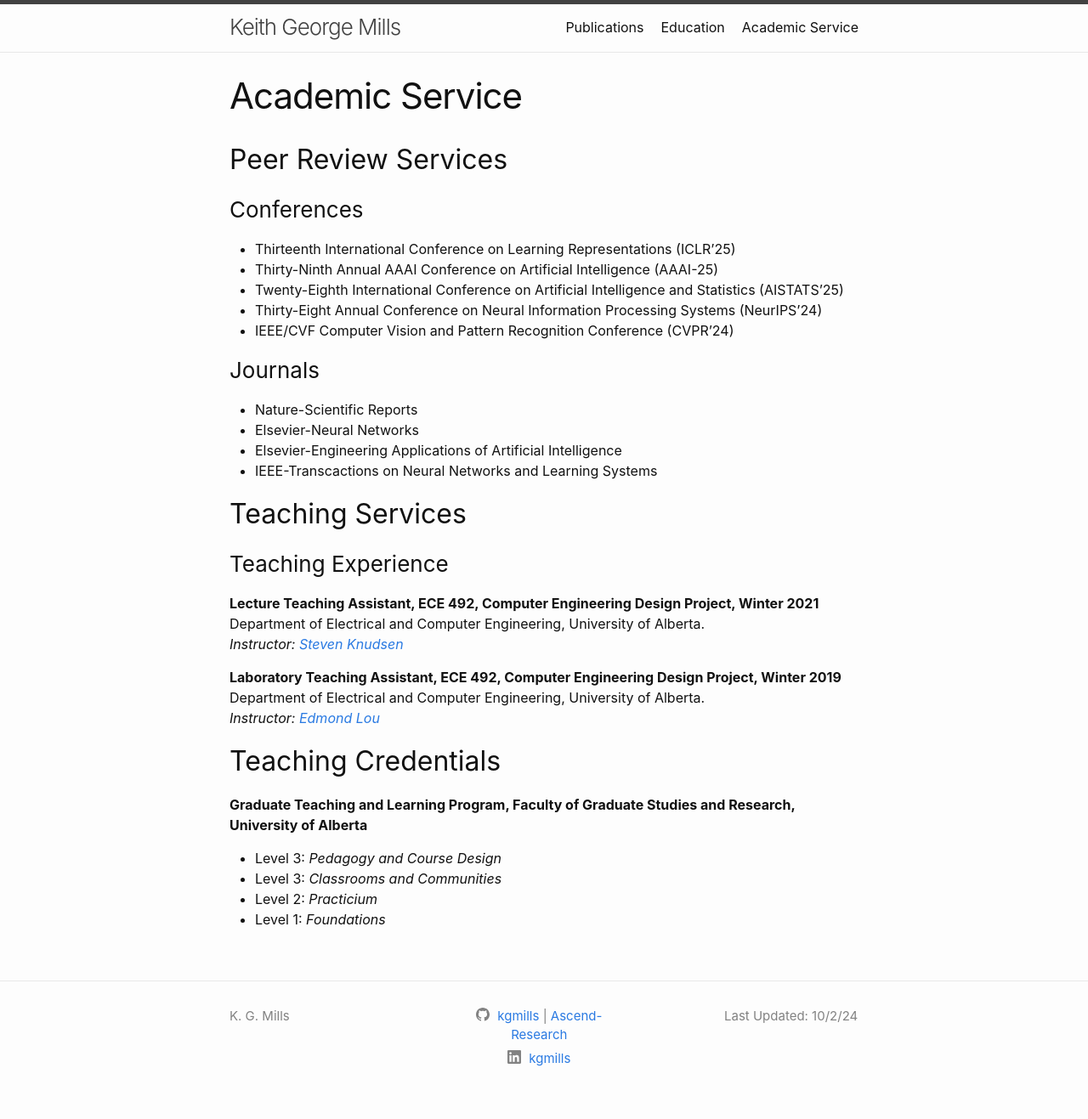
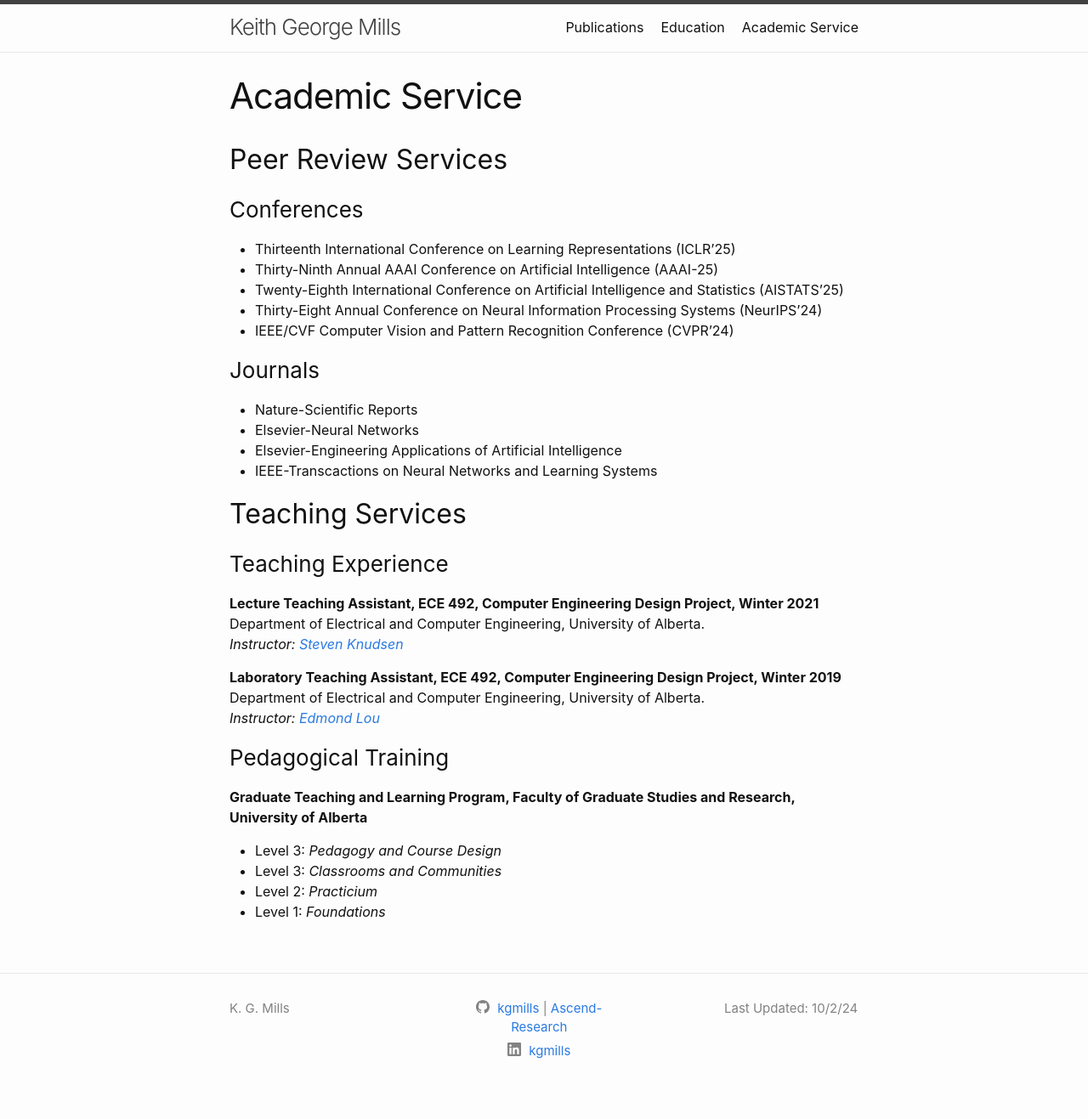
Before and after one commit to kgmills/kgmills.github.io, a Jekyll site: the page built from academic.markdown, in a window 1280 px wide. Shown: the whole page at 85% size. Built offline with Jekyll 4.4.1, drawn with Linux system fonts in a browser that asks for light colours.

Commit message:
Minor update to academic

```diff
--- a/academic.markdown
+++ b/academic.markdown
@@ -31,7 +31,7 @@ Department of Electrical and Computer Engineering, University of Alberta.<br>
 Department of Electrical and Computer Engineering, University of Alberta.<br>
 *Instructor:* <a href="https://apps.ualberta.ca/directory/person/elou">*Edmond Lou*</a>
 
-## Teaching Credentials
+### Pedagogical Training
 **Graduate Teaching and Learning Program, Faculty of Graduate Studies and Research, University of Alberta**<br>
 * Level 3: *Pedagogy and Course Design*
 * Level 3: *Classrooms and Communities*
```
